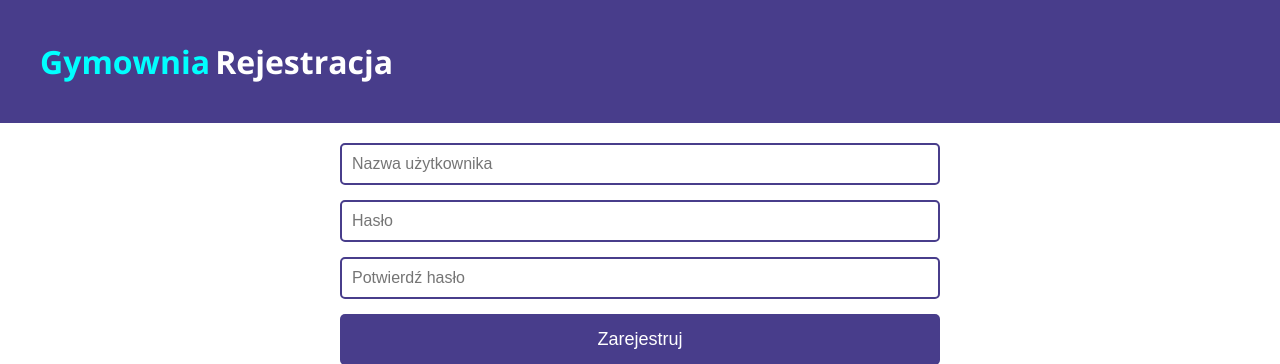
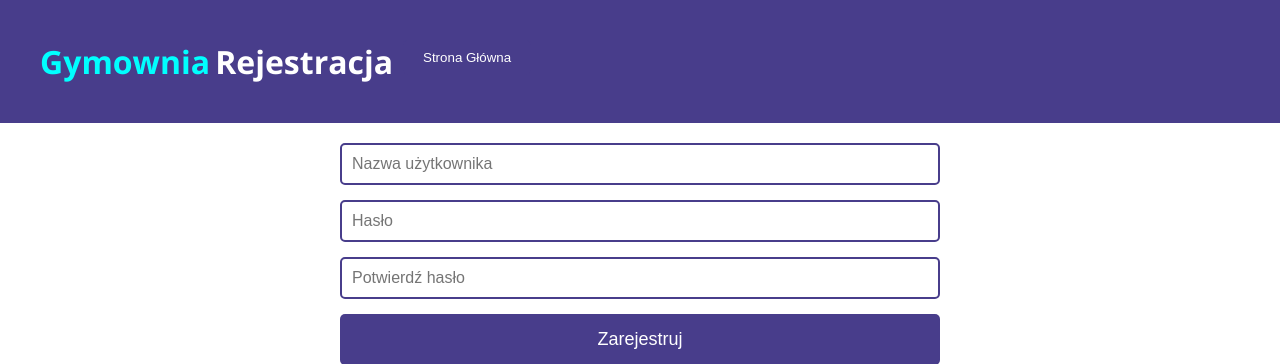
Before and after one commit to RikoPL23/pa-sklep, a PHP site: page /register.php in a window 1280 px wide. Shown: the top 364 px of the page. Run offline with PHP 8.4, Linux system fonts and the light colour scheme; a user stored in the database is signed in.

Commit message:
Add files via upload

```diff
--- a/sklep/login.php
+++ b/sklep/login.php
@@ -43,6 +43,10 @@ if ($_SERVER["REQUEST_METHOD"] == "POST") {
             <span>Gymownia</span> Logowanie
         </h1>
     </header>
+    <div class="auth-buttons">
+
+            <button class="auth-btn" onclick="window.location.href='index.html'">Strona Główna</button>
+        </div>
     <main class="container">
         <section class="auth-form">
             <form class="form" method="post" action="login.php">
--- a/sklep/register.php
+++ b/sklep/register.php
@@ -37,6 +37,10 @@ if ($_SERVER["REQUEST_METHOD"] == "POST") {
         <h1 class="header-title">
             <span>Gymownia</span> Rejestracja
         </h1>
+        <div class="auth-buttons">
+
+            <button class="auth-btn" onclick="window.location.href='index.html'">Strona Główna</button>
+        </div>
     </header>
     <main class="container">
         <section class="auth-form">
```
